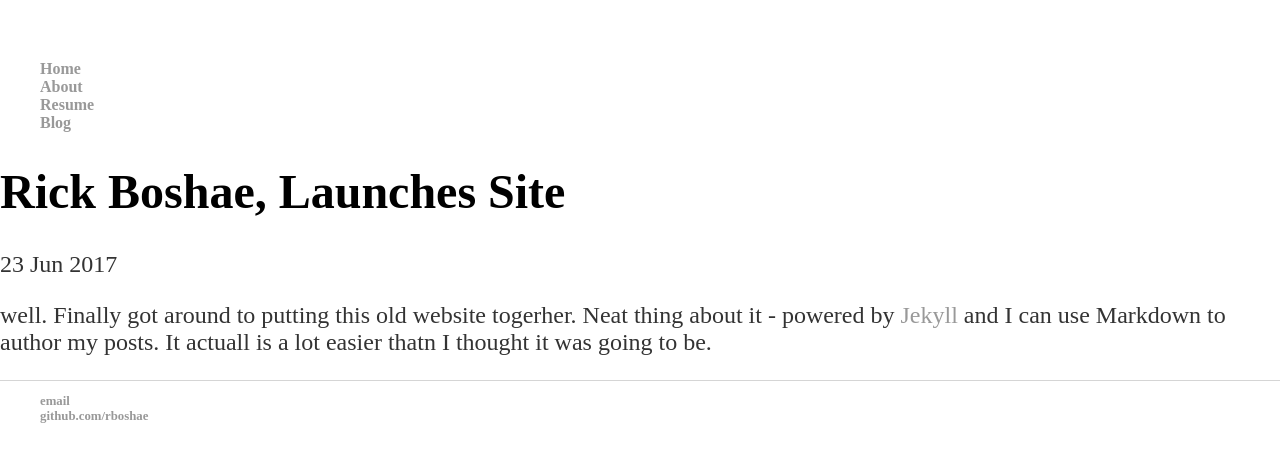
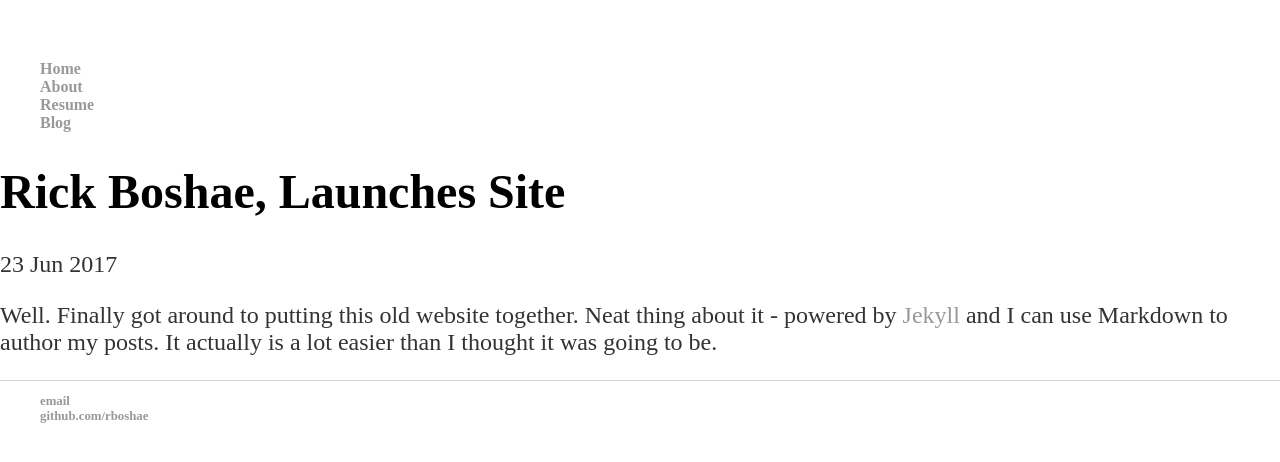
Before and after one commit to RBoshae/Personal-Website-1, a Jekyll site: the page built from _posts/2017-06-23-rick-boshae-site-launched.md, in a window 1280 px wide. Shown: the top 462 px of the page. Built offline with Jekyll 4.4.1, drawn with Linux system fonts in a browser that asks for light colours.

Commit message:
spelling corrections made in blog post

```diff
--- a/_posts/2017-06-23-rick-boshae-site-launched.md
+++ b/_posts/2017-06-23-rick-boshae-site-launched.md
@@ -4,4 +4,4 @@
 date: 2017-06-23
 ---
 
-well. Finally got around to putting this old website togerher. Neat thing about it - powered by [Jekyll](http://jekylrb.com) and I can use Markdown to author my posts. It actuall is a lot easier thatn I thought it was going to be.
+Well. Finally got around to putting this old website together. Neat thing about it - powered by [Jekyll](http://jekylrb.com) and I can use Markdown to author my posts. It actually is a lot easier than I thought it was going to be.
```
